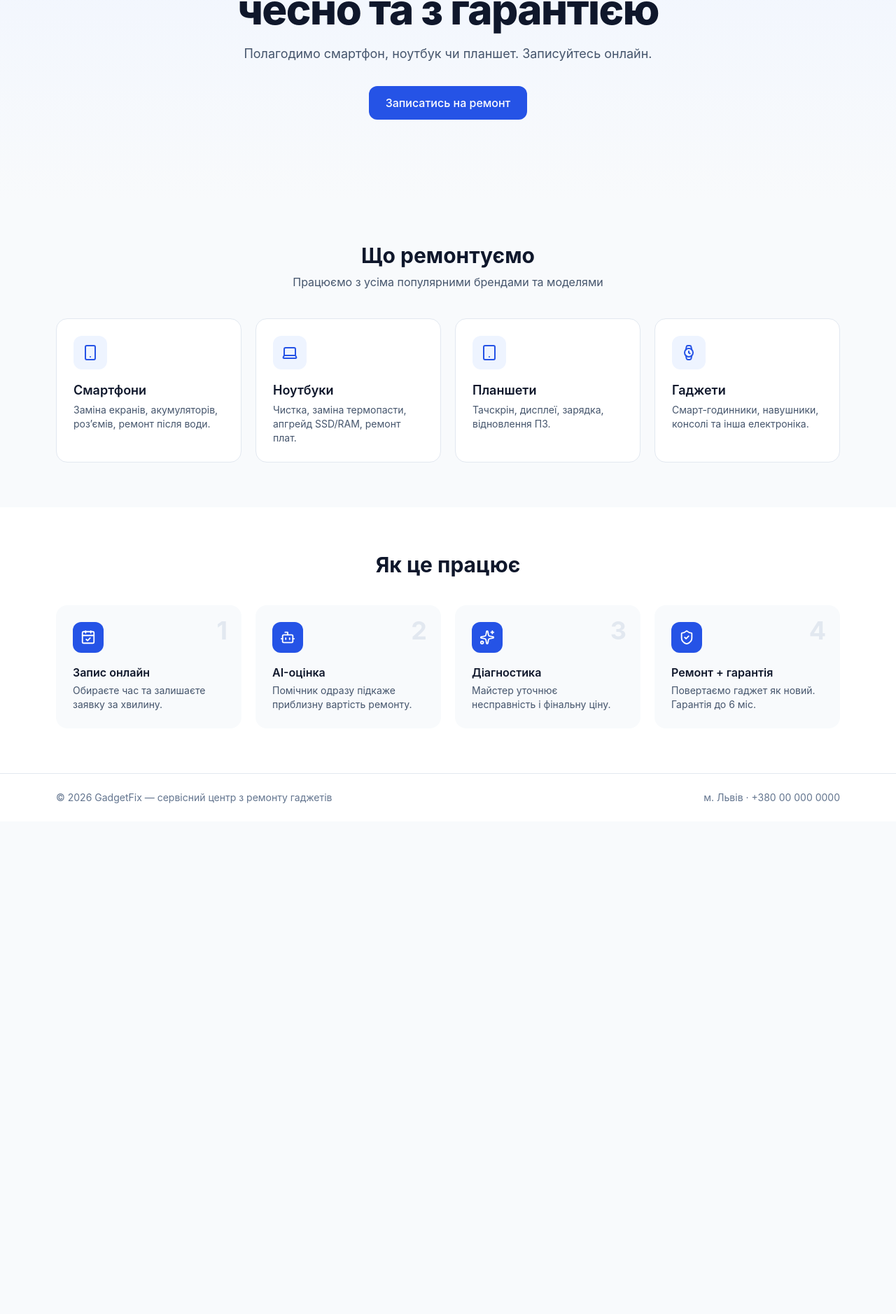
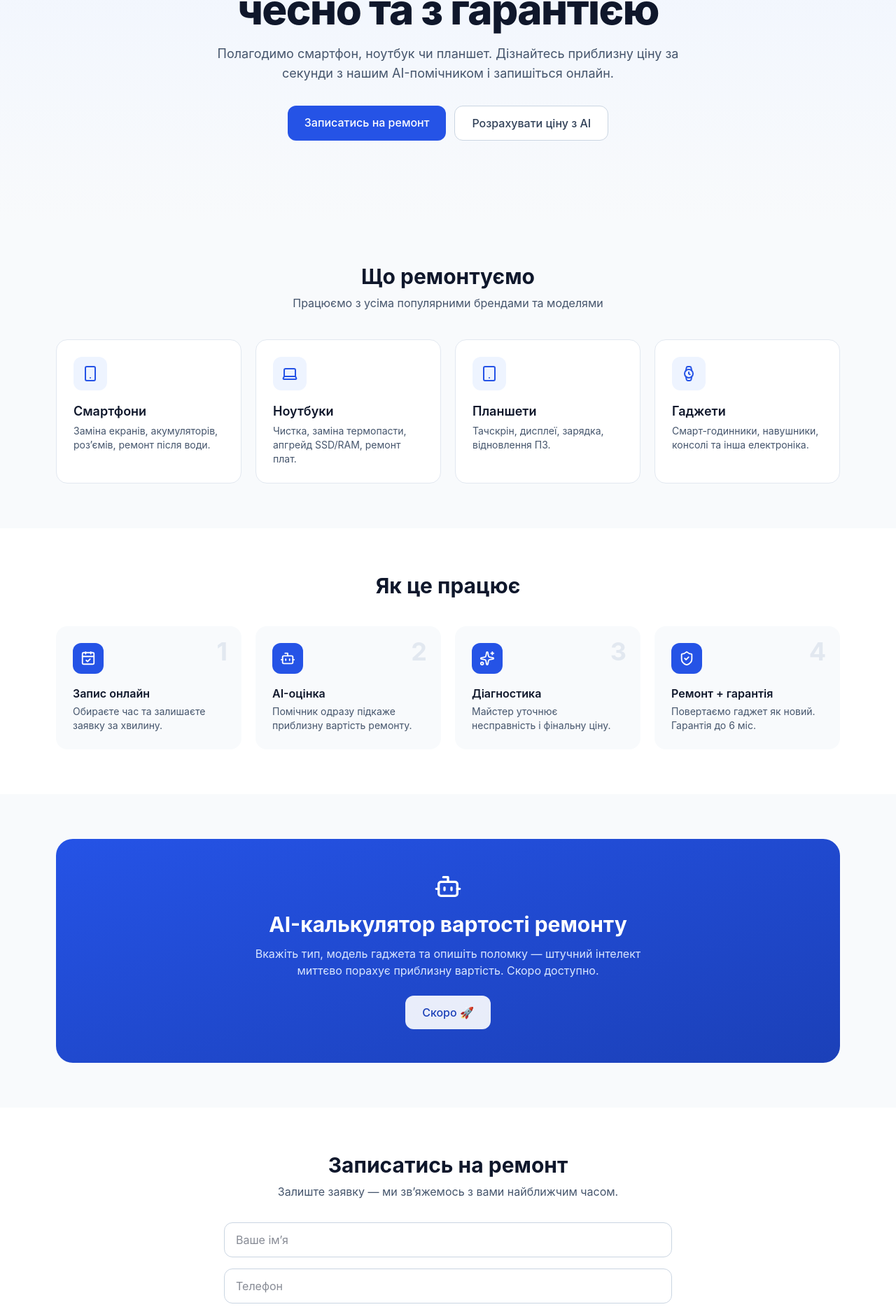
Before and after one commit to SerhiiLutyk/REpairServiceSite, a React (Vite) app: page / in a window 1280 px wide. Shown: the part 308-2186 px from the top of the page at 70% size. Before the commit the page ends 1482 px from the top, so only its background shows below. Built offline with nearby package versions, Linux system fonts and the light colour scheme.

Commit message:
feat: блок AI-калькулятора вартості та форма запису на ремонт

```diff
--- a/src/pages/Home.tsx
+++ b/src/pages/Home.tsx
@@ -26,6 +26,7 @@ const steps = [
 export default function Home() {
   return (
     <>
+      {/* Hero */}
       <section className="relative overflow-hidden">
         <div className="absolute inset-0 -z-10 bg-gradient-to-b from-brand-50 to-slate-50" />
         <div className="mx-auto max-w-6xl px-4 py-20 text-center sm:py-28">
@@ -36,16 +37,21 @@ export default function Home() {
             Ремонт гаджетів швидко, чесно та з гарантією
           </h1>
           <p className="mx-auto mt-5 max-w-2xl text-lg text-slate-600">
-            Полагодимо смартфон, ноутбук чи планшет. Записуйтесь онлайн.
+            Полагодимо смартфон, ноутбук чи планшет. Дізнайтесь приблизну ціну за
+            секунди з нашим AI-помічником і запишіться онлайн.
           </p>
           <div className="mt-8 flex flex-wrap justify-center gap-3">
             <a href="#contact" className="rounded-xl bg-brand-600 px-6 py-3 font-medium text-white transition hover:bg-brand-700">
               Записатись на ремонт
             </a>
+            <a href="#price" className="rounded-xl border border-slate-300 bg-white px-6 py-3 font-medium text-slate-700 transition hover:border-brand-500 hover:text-brand-600">
+              Розрахувати ціну з AI
+            </a>
           </div>
         </div>
       </section>
 
+      {/* Services */}
       <section id="services" className="mx-auto max-w-6xl px-4 py-16">
         <h2 className="text-center text-3xl font-bold text-slate-900">Що ремонтуємо</h2>
         <p className="mt-2 text-center text-slate-600">Працюємо з усіма популярними брендами та моделями</p>
@@ -62,6 +68,7 @@ export default function Home() {
         </div>
       </section>
 
+      {/* How it works */}
       <section id="how" className="bg-white py-16">
         <div className="mx-auto max-w-6xl px-4">
           <h2 className="text-center text-3xl font-bold text-slate-900">Як це працює</h2>
@@ -79,6 +86,40 @@ export default function Home() {
           </div>
         </div>
       </section>
+
+      {/* AI price teaser */}
+      <section id="price" className="mx-auto max-w-6xl px-4 py-16">
+        <div className="rounded-3xl bg-gradient-to-br from-brand-600 to-brand-700 px-6 py-12 text-center text-white sm:px-12">
+          <Bot className="mx-auto" size={40} />
+          <h2 className="mt-4 text-3xl font-bold">AI-калькулятор вартості ремонту</h2>
+          <p className="mx-auto mt-3 max-w-xl text-brand-100">
+            Вкажіть тип, модель гаджета та опишіть поломку — штучний інтелект
+            миттєво порахує приблизну вартість. Скоро доступно.
+          </p>
+          <button
+            disabled
+            className="mt-6 cursor-not-allowed rounded-xl bg-white/90 px-6 py-3 font-medium text-brand-700"
+          >
+            Скоро 🚀
+          </button>
+        </div>
+      </section>
+
+      {/* Contact / booking placeholder */}
+      <section id="contact" className="bg-white py-16">
+        <div className="mx-auto max-w-2xl px-4 text-center">
+          <h2 className="text-3xl font-bold text-slate-900">Записатись на ремонт</h2>
+          <p className="mt-2 text-slate-600">Залиште заявку — ми зв’яжемось з вами найближчим часом.</p>
+          <form className="mt-8 grid gap-4 text-left" onSubmit={(e) => e.preventDefault()}>
+            <input className="rounded-xl border border-slate-300 px-4 py-3 outline-none focus:border-brand-500" placeholder="Ваше ім’я" />
+            <input className="rounded-xl border border-slate-300 px-4 py-3 outline-none focus:border-brand-500" placeholder="Телефон" />
+            <input className="rounded-xl border border-slate-300 px-4 py-3 outline-none focus:border-brand-500" placeholder="Що сталося з гаджетом?" />
+            <button className="rounded-xl bg-brand-600 px-6 py-3 font-medium text-white transition hover:bg-brand-700">
+              Надіслати заявку
+            </button>
+          </form>
+        </div>
+      </section>
     </>
   )
 }
```
